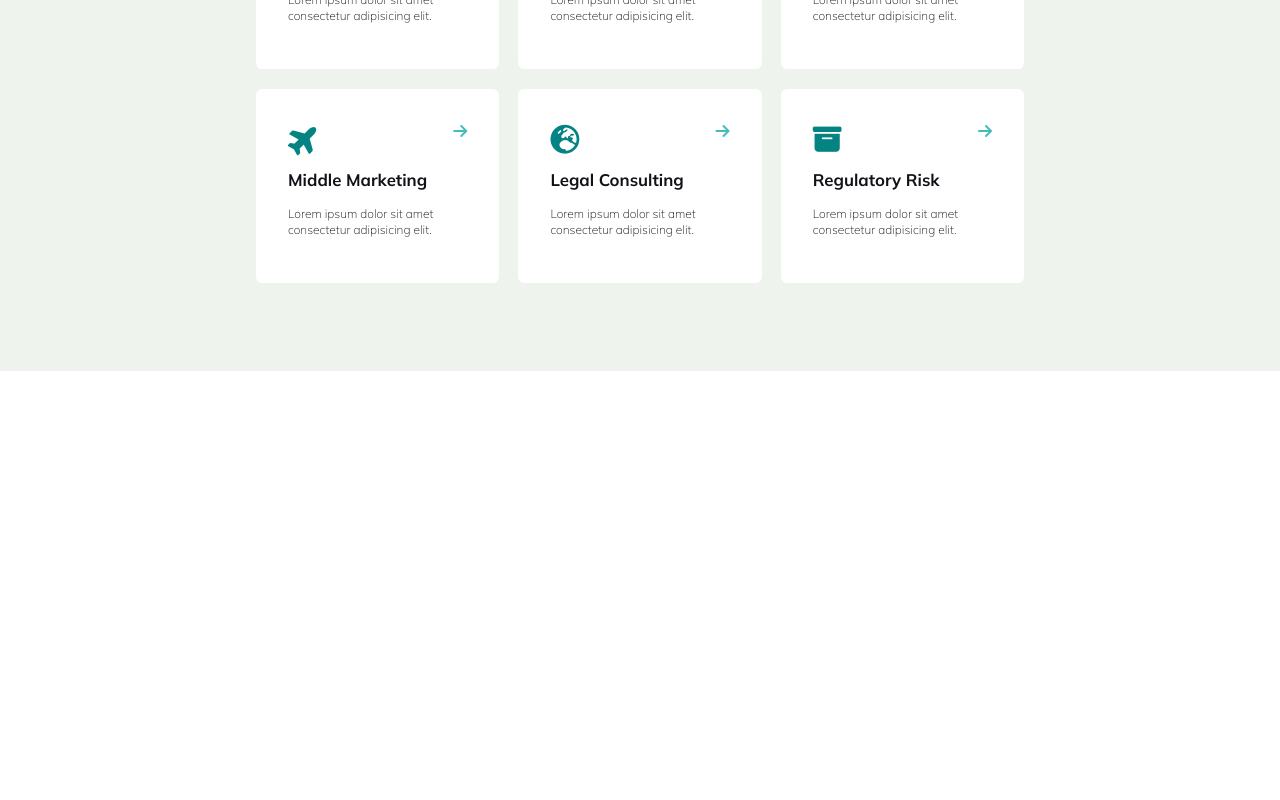
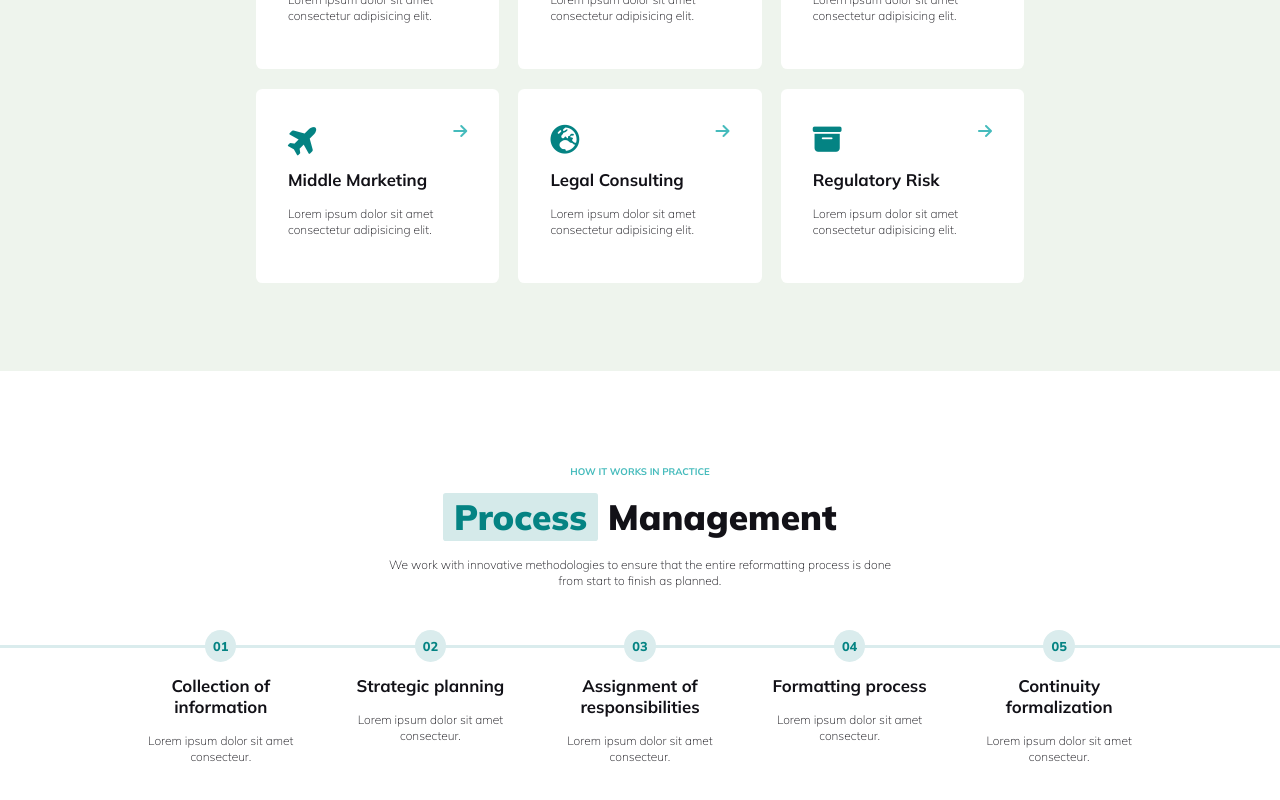
Before and after one commit to Borrellsss/proj-html-vuejs, a Vue app: page / in a window 1280 px wide. Shown: the part 1362-2162 px from the top of the page. Before the commit the page ends 1733 px from the top, so only its background shows below. Built offline with nearby package versions, Linux system fonts and the light colour scheme.

Commit message:
thirdSection done

```diff
--- a/src/App.vue
+++ b/src/App.vue
@@ -6,6 +6,7 @@
     <!-- MAIN -->
     <FirstSectionComponent/>
     <SecondSectionComponent/>
+    <ThirdSectionComponent/>
 
     <!-- FOOTER -->
   </div>
@@ -16,6 +17,7 @@
 import HeaderComponent from "./components/HeaderComponent.vue";
 import FirstSectionComponent from "./components/FirstSectionComponent.vue";
 import SecondSectionComponent from "./components/SecondSectionComponent.vue";
+import ThirdSectionComponent from "./components/ThirdSectionComponent.vue";
 
 // *DATA
 export default {
@@ -24,6 +26,7 @@ export default {
     HeaderComponent,
     FirstSectionComponent,
     SecondSectionComponent,
+    ThirdSectionComponent,
   },
   data() {
     return {
--- /dev/null
+++ b/src/components/ThirdSectionCardComponent.vue
@@ -0,0 +1,56 @@
+<template>
+    <li class="third-section-card">
+        <span class="card-number">
+            0{{thirdSectionCard.id}}
+        </span>
+        <h3>
+            {{thirdSectionCard.title}}
+        </h3>
+        <p>
+            {{thirdSectionCard.text}}
+        </p>
+    </li>
+</template>
+
+<script>
+// *IMPORTS
+
+export default {
+    name: "ThirdSectionCardComponent",
+    components: {
+
+    },
+    props: {
+        thirdSectionCard: Object,
+    },
+    data() {
+        return {
+
+        }
+    },
+    methods: {
+
+    },
+}
+</script>
+
+<style lang="scss" scoped>
+// *IMPORTS
+@import "../style/variables.scss";
+
+// *STYLING
+.third-section-card {
+    width: calc((100% / 5) - 1.2rem);
+    text-align: center;
+}
+.card-number {
+    margin-bottom: 0.8rem;
+    padding: 0.5rem;
+    display: inline-block;
+    font-size: 0.8rem;
+    font-weight: 800;
+    color: $third-color;
+    border-radius: 50%;
+    background-color: #daeced;
+}
+</style>
--- /dev/null
+++ b/src/components/ThirdSectionComponent.vue
@@ -0,0 +1,99 @@
+<template>
+    <section class="light-background">
+        <div class="third-section-top">
+            <div class="container">
+                <span class="before-title small-text">HOW IT WORKS IN PRACTICE</span>
+                <h2>
+                    <span class="word-wrapper word-green">Process</span>
+                    Management
+                </h2>
+                <p class="third-section-top-text">We work with innovative methodologies to ensure that the entire reformatting process is done from start to finish as planned.</p>
+            </div>
+        </div>
+        <div class="third-section-bottom">
+            <div class="container big">
+                <ul class="flex">
+                    <ThirdSectionCardComponent v-for="element in thirdSectionCardsArray" :key="element.id" :thirdSectionCard="element"/>
+                </ul>
+            </div>
+        </div>
+    </section>
+</template>
+
+<script>
+// *IMPORTS
+import ThirdSectionCardComponent from "./ThirdSectionCardComponent.vue";
+
+export default {
+    name: "ThirdSectionComponent",
+    components: {
+        ThirdSectionCardComponent,
+    },
+    props: {
+
+    },
+    data() {
+        return {
+            thirdSectionCardsArray: [
+                {
+                    id: 1,
+                    title: "Collection of information",
+                    text: "Lorem ipsum dolor sit amet consecteur.",
+                },
+                {
+                    id: 2,
+                    title: "Strategic planning",
+                    text: "Lorem ipsum dolor sit amet consecteur.",
+                },
+                {
+                    id: 3,
+                    title: "Assignment of responsibilities",
+                    text: "Lorem ipsum dolor sit amet consecteur.",
+                },
+                {
+                    id: 4,
+                    title: "Formatting process",
+                    text: "Lorem ipsum dolor sit amet consecteur.",
+                },
+                {
+                    id: 5,
+                    title: "Continuity formalization",
+                    text: "Lorem ipsum dolor sit amet consecteur.",
+                },
+            ]
+        }
+    },
+    methods: {
+
+    },
+}
+</script>
+
+<style lang="scss" scoped>
+// *IMPORTS
+@import "../style/variables.scss";
+
+// *STYLING
+section {
+    padding-block: $main-sections-padding calc($main-sections-padding - 1.1rem);
+}
+.third-section-top {
+    padding-bottom: 3.5rem;
+    border-bottom: 3.5px solid #daeced;
+    text-align: center;
+
+    .third-section-top-text {
+        margin: 0 auto;
+        width: 67%;
+    }
+}
+.third-section-bottom {
+    position: relative;
+    top: -1.1rem;
+    z-index: 99;
+
+    .flex {
+        gap: 1.5rem;
+    }
+}
+</style>
--- a/src/style/common.scss
+++ b/src/style/common.scss
@@ -79,9 +79,13 @@ section {
     margin: 0 auto;
     width: 60%;
 
-    // !debug
+    // // !debug
     // background-color: red;
     // height: 100%;
+
+    &.big {
+        width: 80%;
+    }
 }
 .flex {
     display: flex;
```
